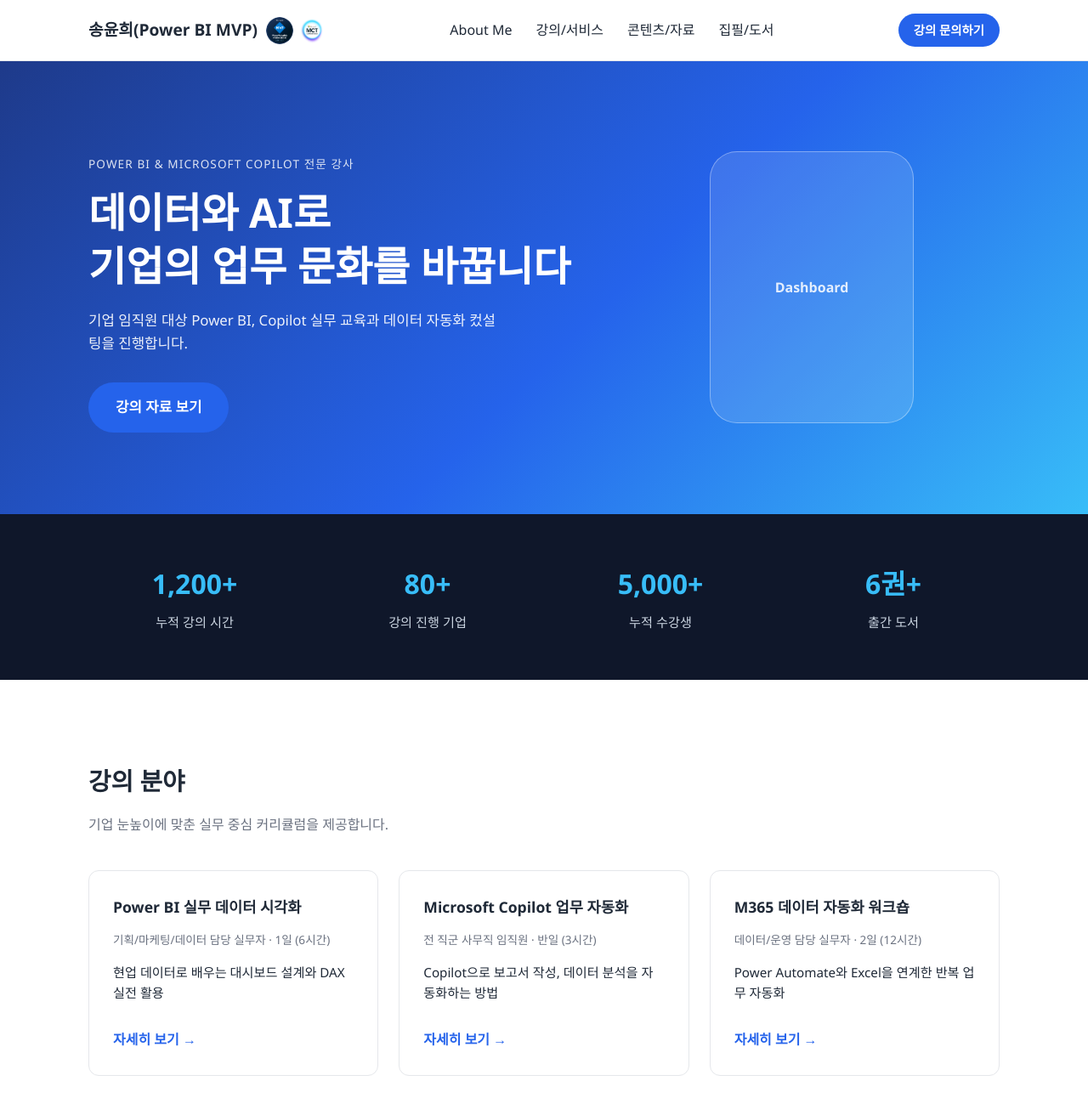
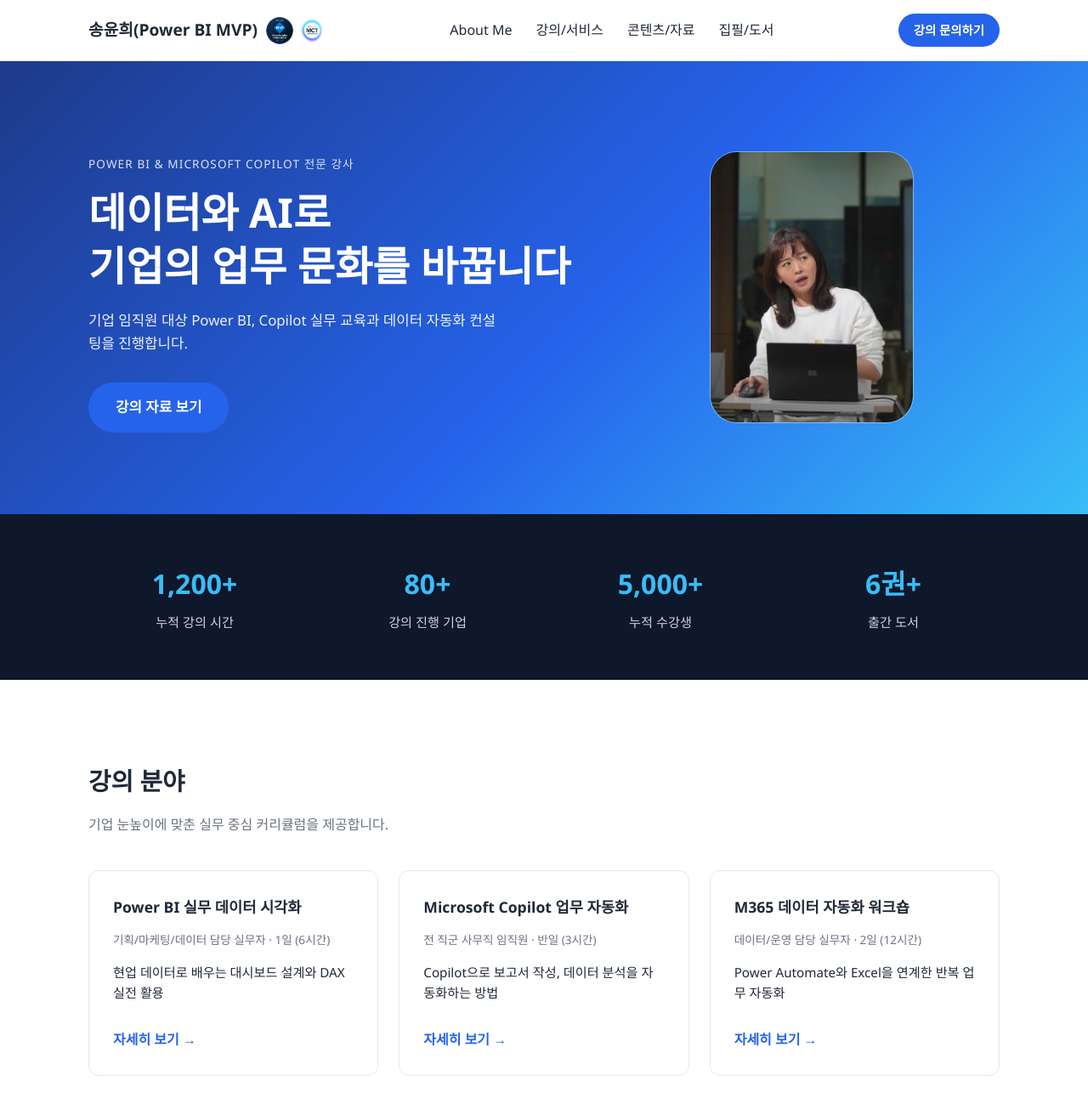
Before and after one commit to unisong114/MainPage, a Jekyll site: the page built from index.html, in a window 1280 px wide and 1400 px high. Shown: the top 1305 px of the window at 85% size. Built offline with Jekyll 4.4.1, drawn with Linux system fonts in a browser that asks for light colours; some of the changed text lies outside the part shown.

Commit message:
Add profile photo to hero, update Power BI book details

```diff
--- a/_includes/hero.html
+++ b/_includes/hero.html
@@ -3,12 +3,12 @@
     <div class="hero__text">
       <p class="hero__eyebrow">Power BI &amp; Microsoft Copilot 전문 강사</p>
       <h1>데이터와 AI로<br>기업의 업무 문화를 바꿉니다</h1>
-      <p class="hero__desc"><!-- TODO: 실제 소개 문구로 교체 -->기업 임직원 대상 Power BI, Copilot 실무 교육과 데이터 자동화 컸설팅을 진행합니다.</p>
+      <p class="hero__desc">기업 임직원 대상 Power BI, Copilot 실무 교육과 데이터 자동화 컨설팅을 진행합니다.</p>
       <a class="btn btn--primary btn--large" href="{{ '/lectures/' | relative_url }}">강의 자료 보기</a>
     </div>
-    <div class="hero__visual" aria-hidden="true">
+    <div class="hero__visual">
       <div class="hero__mockup">
-        <span>Dashboard</span>
+        <img src="{{ '/assets/images/profile.jpg' | relative_url }}" alt="송윤희 강사 프로필 사진">
       </div>
     </div>
   </div>
--- a/assets/css/main.scss
+++ b/assets/css/main.scss
@@ -187,6 +187,13 @@
   justify-content: center;
   font-weight: 600;
   color: rgba(255, 255, 255, 0.85);
+  overflow: hidden;
+
+  img {
+    width: 100%;
+    height: 100%;
+    object-fit: cover;
+  }
 }
 
 // --- 통계 섹션 (다크) ---
```
Also changed, not shown: _books/power-bi-guide.md (+2 -3 lines), assets/images/profile.jpg (added), assets/images/집필도서.png (added), assets/images/프로필정보.png (added).
